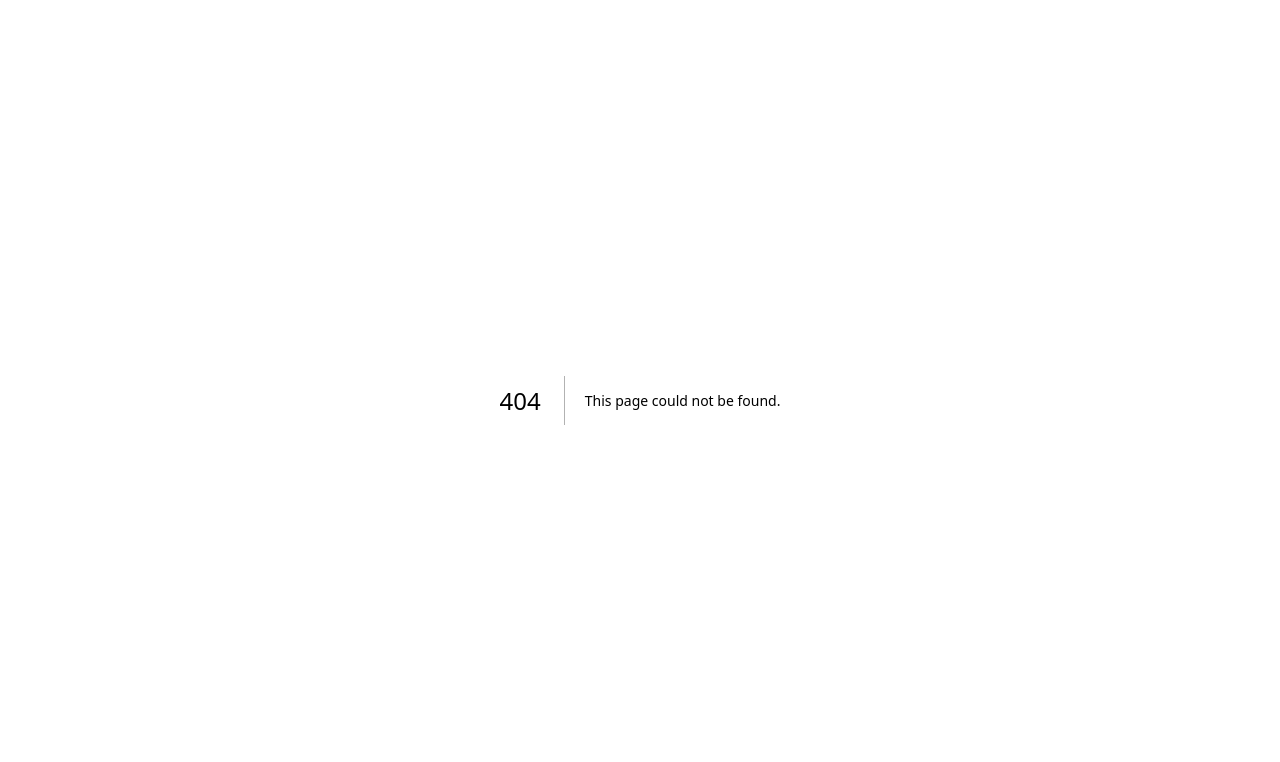
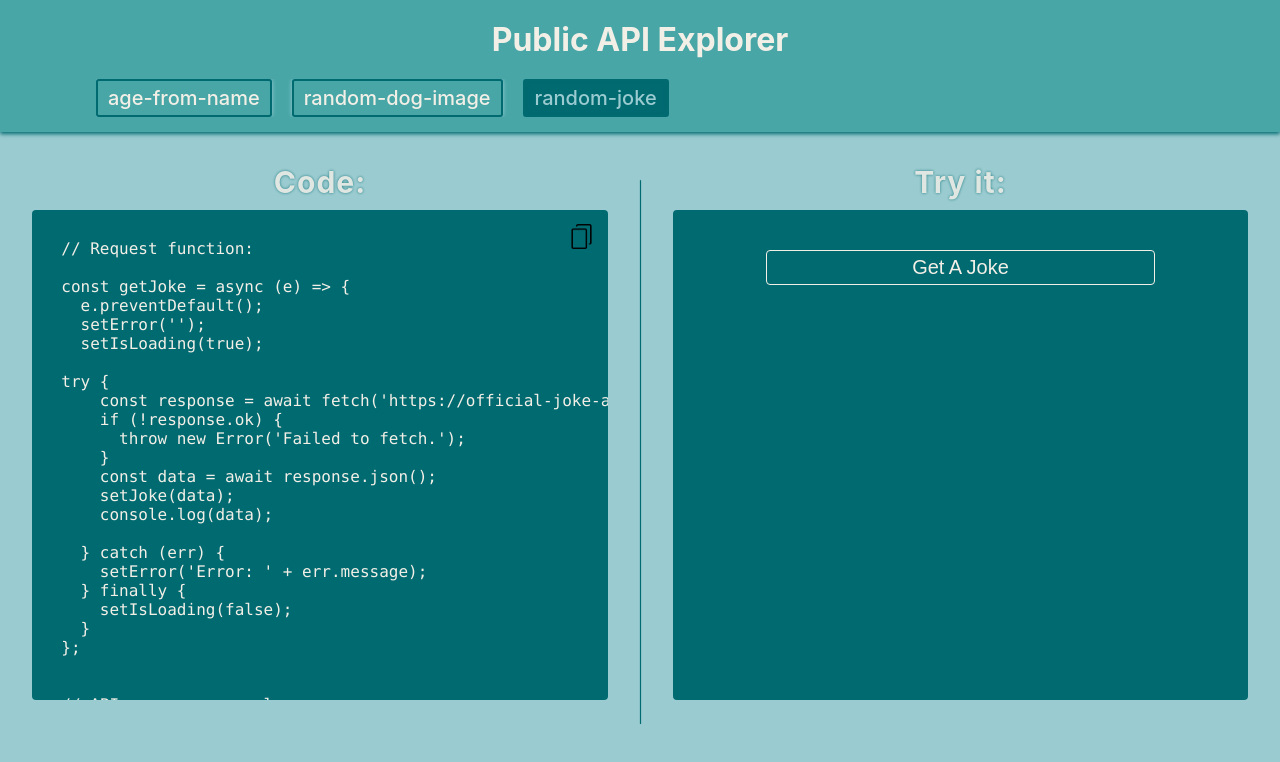
Before and after one commit to 93metra/public-api-explorer, a Next.js app: page /random-joke in a window 1280 px wide. Before the commit this address had no page. Shown: the top 762 px of the page. Built offline with nearby package versions, Linux system fonts and the light colour scheme.

Commit message:
feat: RandomJoke API added

```diff
--- /dev/null
+++ b/app/random-joke/page.jsx
@@ -0,0 +1,11 @@
+import AppHeader from "@/src/components/app-header/app-header";
+import RandomJoke from "@/src/components/apis/random-joke/random-joke";
+
+export default function randomDogImage() {
+  return (
+    <>
+      <AppHeader />
+      <RandomJoke />
+    </>
+  )
+}
--- /dev/null
+++ b/src/components/apis/random-joke/random-joke.jsx
@@ -0,0 +1,97 @@
+"use client";
+
+import s from './random-joke.module.css';
+import CodeBlock from '../../code-block/code-block';
+import SubmitButton from '../../UI/button/submit-button/submit-button';
+import { useState } from 'react';
+
+const RandomJoke = () => {
+  const [joke, setJoke] = useState({});
+  const [isLoading, setIsLoading] = useState(false);
+  const [error, setError] = useState('');
+
+  const getJoke = async (e) => {
+    e.preventDefault();
+    setError('');
+    setIsLoading(true);
+
+    try {
+      const response = await fetch('https://official-joke-api.appspot.com/random_joke');
+      if (!response.ok) {
+        throw new Error('Failed to fetch.');
+      }
+      const data = await response.json();
+      setJoke(data);
+      console.log(data);
+
+    } catch (err) {
+      setError('Error: ' + err.message);
+    } finally {
+      setIsLoading(false);
+    }
+  };
+
+  const codeBlock = `
+  // Request function:
+
+  const getJoke = async (e) => {
+    e.preventDefault();
+    setError('');
+    setIsLoading(true);
+
+  try {
+      const response = await fetch('https://official-joke-api.appspot.com/random_joke');
+      if (!response.ok) {
+        throw new Error('Failed to fetch.');
+      }
+      const data = await response.json();
+      setJoke(data);
+      console.log(data);
+
+    } catch (err) {
+      setError('Error: ' + err.message);
+    } finally {
+      setIsLoading(false);
+    }
+  };
+
+
+  // API response example:
+
+  { "type": "general",
+    "setup": "How do the trees get on the internet?",
+    "punchline": "They log on.",
+    "id": 120
+  }
+  `;
+
+  return (
+    <div className={s.randomJoke}>
+      <div className={s.side}>
+        <h3 className={s.side__title}>Code:</h3>
+        <CodeBlock code={codeBlock} />
+      </div>
+      <div className={s.separator}></div>
+      <div className={s.side}>
+        <h3 className={s.side__title}>Try it:</h3>
+        <div className={s.try_it}>
+          <SubmitButton
+            children='Get A Joke'
+            isLoading={isLoading}
+            onClick={getJoke}
+            extraClass={s.submitButton}
+          />
+          {error &&
+            <p className={s.error}>{error}</p>
+          }
+          <div className={s.jokeContainer}>
+            <p className={s.jokeSetup}>{joke.setup && `- ${joke.setup}`}</p>
+            <p className={s.jokePunchline}>{joke.punchline}</p>
+          </div>
+        </div>
+      </div>
+    </div>
+  );
+};
+
+export default RandomJoke;
--- /dev/null
+++ b/src/components/apis/random-joke/random-joke.module.css
@@ -0,0 +1,74 @@
+.randomJoke {
+  display: flex;
+  justify-content: space-evenly;
+  align-items: center;
+  inline-size: 100%;
+  block-size: 80vh;
+}
+
+.separator {
+  border-radius: 1px;
+  border-right: 1px solid var(--accent-color);
+  box-shadow: 0px 0px 1px var(--accent-color);
+  inline-size: 1px;
+  block-size: 85%;
+}
+
+.side {
+  display: flex;
+  flex-direction: column;
+  justify-content: start;
+  align-items: center;
+  gap: 10px;
+  inline-size: 50%;
+  block-size: 90%;
+}
+
+.side__title {
+  opacity: .8;
+  color: var(--main-text-color);
+  font-size: 30px;
+  letter-spacing: 1px;
+  text-shadow: 0px 0px 3px var(--accent-color);
+}
+
+.try_it {
+  display: flex;
+  flex-direction: column;
+  justify-content: start;
+  align-items: center;
+  gap: 25px;
+  border-radius: 4px;
+  padding: 10px;
+  overflow: scroll;
+  color: var(--main-text-color);
+  background-color: var(--accent-color);
+  inline-size: 90%;
+  block-size: 85%;
+  scrollbar-width: 3px;
+}
+
+.submitButton {
+  margin-block-start: 30px;
+}
+
+.jokeContainer {
+  display: flex;
+  flex-direction: column;
+  gap: 10px;
+  font-size: 20px;
+  text-shadow: 0px 0px 2px black;
+  inline-size: 70%;
+}
+
+.jokePunchline {
+  font-weight: bold;
+}
+
+.error {
+  color: #ff5b5b;
+  font-weight: bold;
+  font-size: 20px;
+  text-shadow: 0px 0px 1px black;
+  inline-size: 70%;
+}
--- a/src/components/nav/nav.jsx
+++ b/src/components/nav/nav.jsx
@@ -11,6 +11,9 @@ const Nav = () => {
         <li>
           <NavButton rout={'/random-dog-image'} children={'random-dog-image'}/>
         </li>
+        <li>
+          <NavButton rout={'/random-joke'} children={'random-joke'}/>
+        </li>
       </ul>
     </nav>
   );
```
Also changed, not shown: src/components/app/app.jsx (deleted, +0 -23 lines), src/components/app/app.module.css (deleted, +0 -7 lines).
